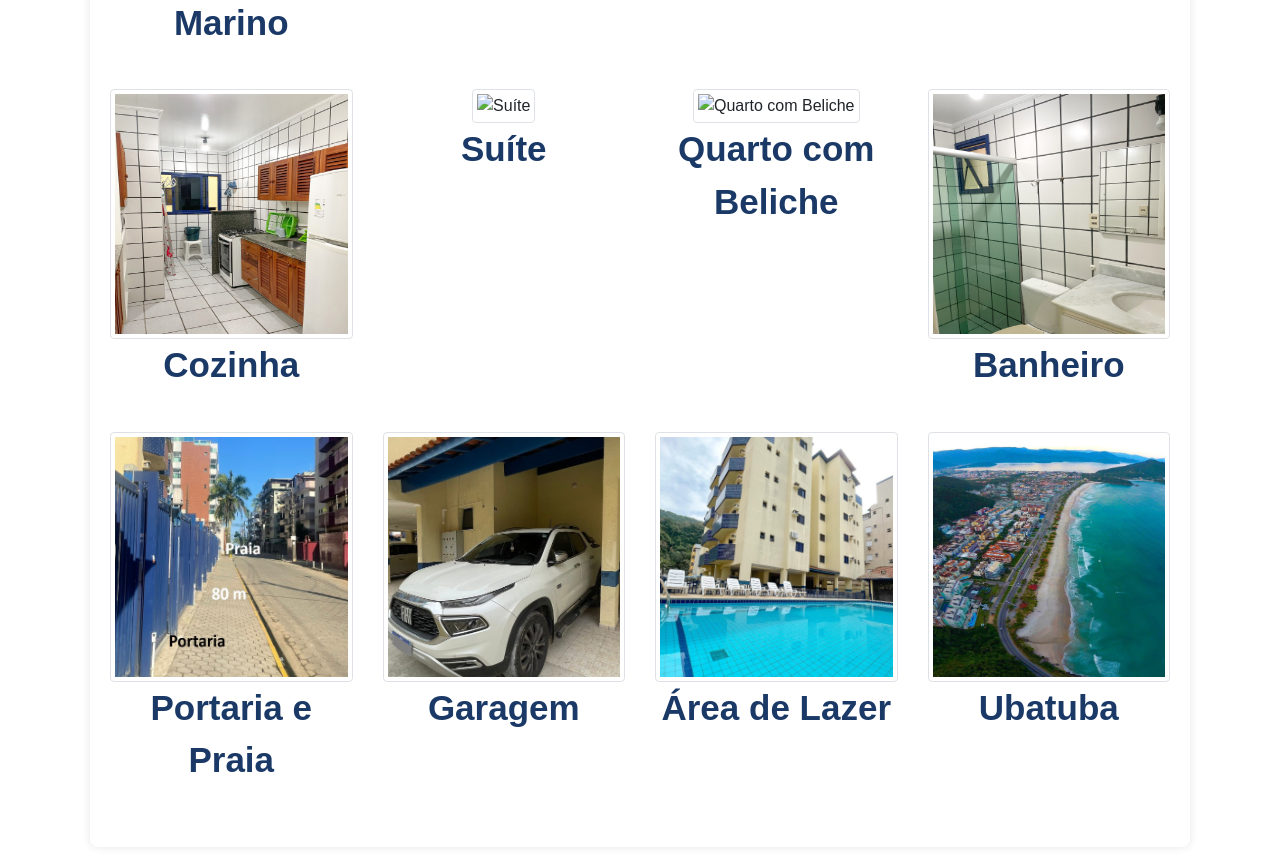
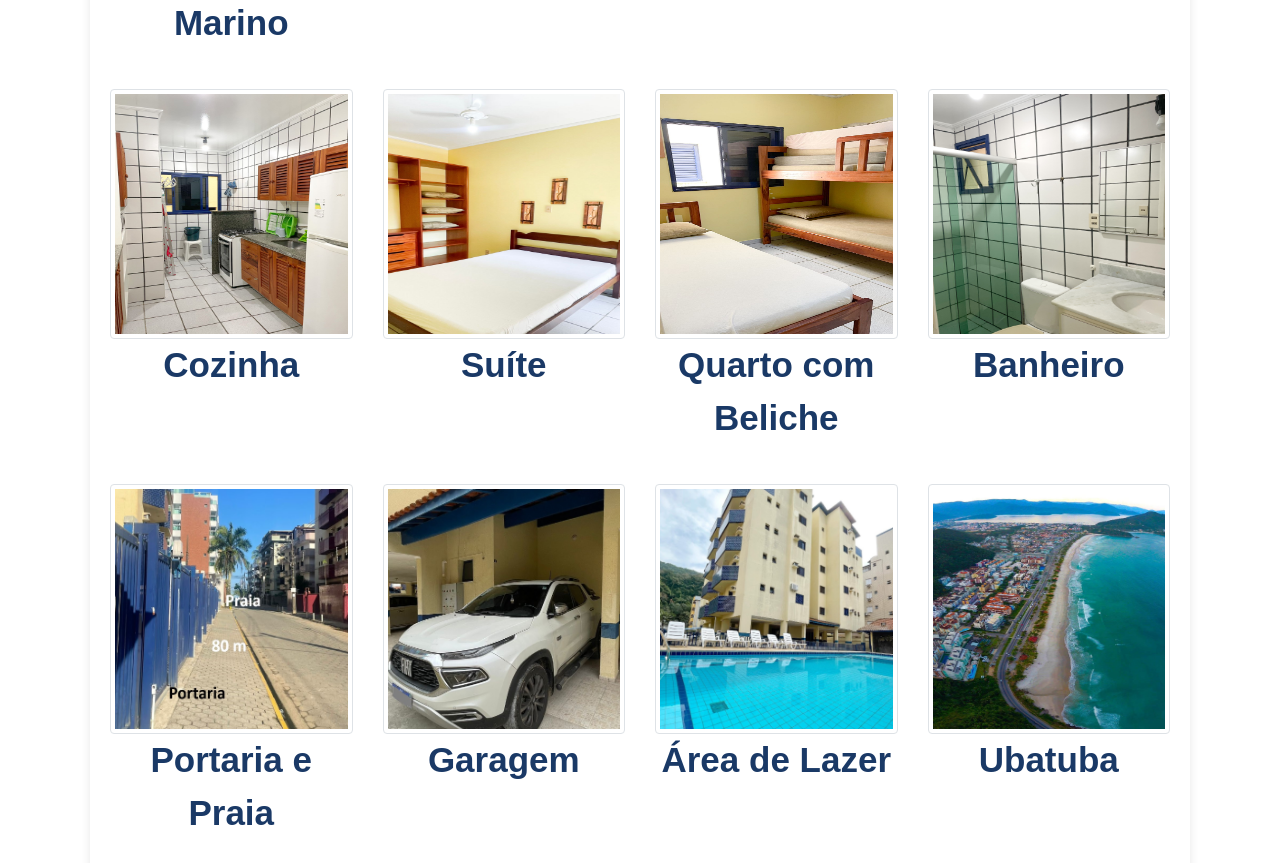
Before and after one commit to HyAgOsK/BlogApartamentoPraia, a plain HTML site: page index.html in a window 1280 px wide. Shown: the part 945-1808 px from the top of the page. Drawn offline with nearby package versions, Linux system fonts and the light colour scheme.

Commit message:
Update index.html
Renomeando arquivos

```diff
--- a/index.html
+++ b/index.html
@@ -86,11 +86,11 @@
                     <p class="descricaofoto">Cozinha</p>
                 </div>
                 <div class="col-12 col-md-6 col-lg-3 text-center mb-4">
-                    <img src="imagens/suite.jpeg" class="img-thumbnail custom-image" alt="Suíte">
+                    <img src="imagens/suite.jpg" class="img-thumbnail custom-image" alt="Suíte">
                     <p class="descricaofoto">Suíte</p>
                 </div>
                 <div class="col-12 col-md-6 col-lg-3 text-center mb-4">
-                    <img src="imagens/quarto_belique.jpeg" class="img-thumbnail custom-image" alt="Quarto com Beliche">
+                    <img src="imagens/quarto_belique.jpg" class="img-thumbnail custom-image" alt="Quarto com Beliche">
                     <p class="descricaofoto">Quarto com Beliche</p>
                 </div>
                 <div class="col-12 col-md-6 col-lg-3 text-center mb-4">
```
